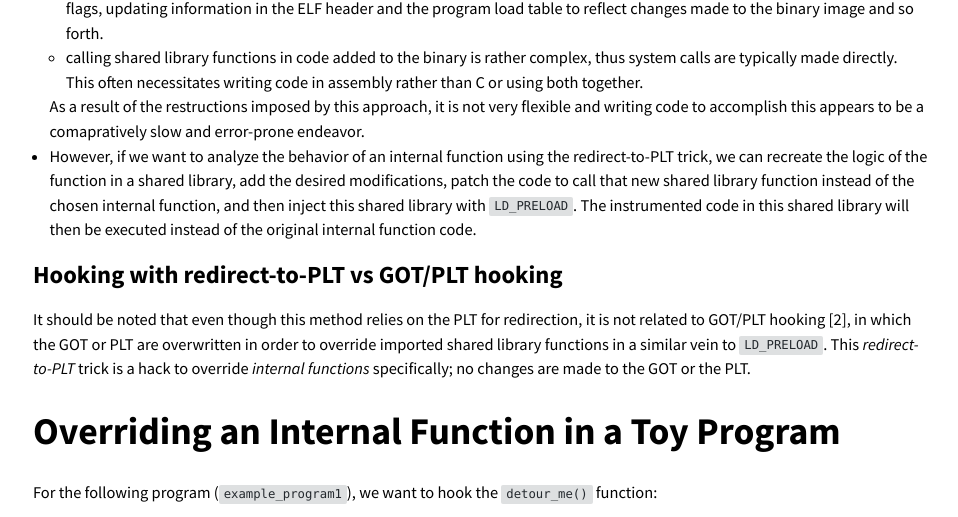
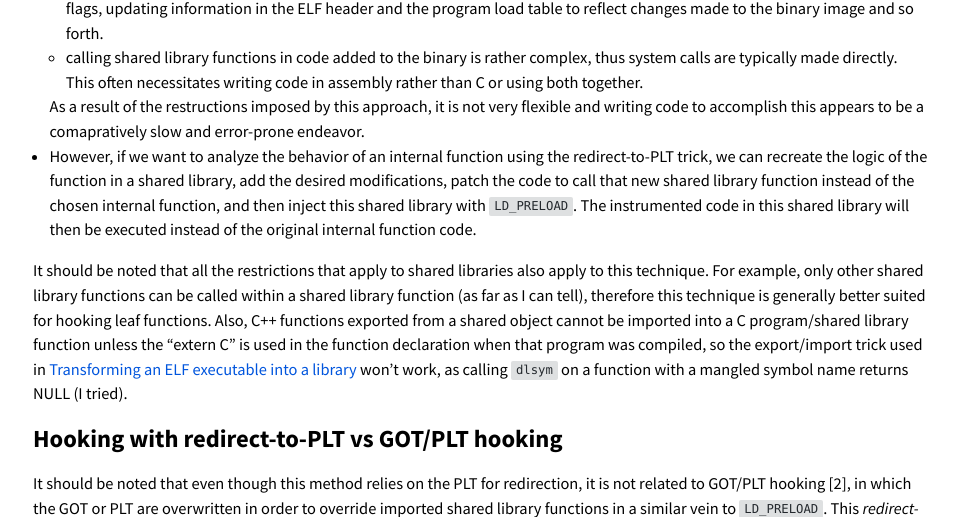
Before and after one commit to BinaryResearch/BinaryResearch.github.io, a Jekyll site: the page built from _posts/2019-08-29-A-Technique-for-Hooking-Internal-Functions-of-Dynamically-Linked-ELF-Binaries.md, in a window 1280 px wide and 900 px high, scrolled down 1557 px, cut to the strip 0-517 px from the top of the window. Shown: the whole strip, without its empty margins (159-1117 px from the left). Built offline with Jekyll 4.4.1, drawn with Linux system fonts in a browser that asks for light colours.

Commit message:
addendum based on subsequent experiments

```diff
--- a/_posts/2019-08-29-A-Technique-for-Hooking-Internal-Functions-of-Dynamically-Linked-ELF-Binaries.md
+++ b/_posts/2019-08-29-A-Technique-for-Hooking-Internal-Functions-of-Dynamically-Linked-ELF-Binaries.md
@@ -82,6 +82,13 @@ binary itself is not desirable.
      and then inject this shared library with `LD_PRELOAD`. The instrumented
      code in this shared library will then be executed instead of the original
      internal function code.
+
+It should be noted that all the restrictions that apply to shared libraries also apply to this technique. For example, only
+other shared library functions can be called within a shared library function (as far as I can tell), therefore this technique
+is generally better suited for hooking leaf functions. Also, C++ functions exported from a shared object cannot be imported
+into a C program/shared library function unless the "extern C" is used in the function declaration when that program was compiled,
+so the export/import trick used in [Transforming an ELF executable into a library](https://lief.quarkslab.com/doc/latest/tutorials/08_elf_bin2lib.html)
+won't work, as calling `dlsym` on a function with a mangled symbol name returns NULL (I tried).
 
 ### Hooking with redirect-to-PLT vs GOT/PLT hooking
 
```
Also changed, not shown: _posts/2019-09-07-Inserting-Debugging-Instrumentation-Into-an-Internal-Function-using-Redirect-to-PLT.md (+1 -0 lines), 1 other file.
